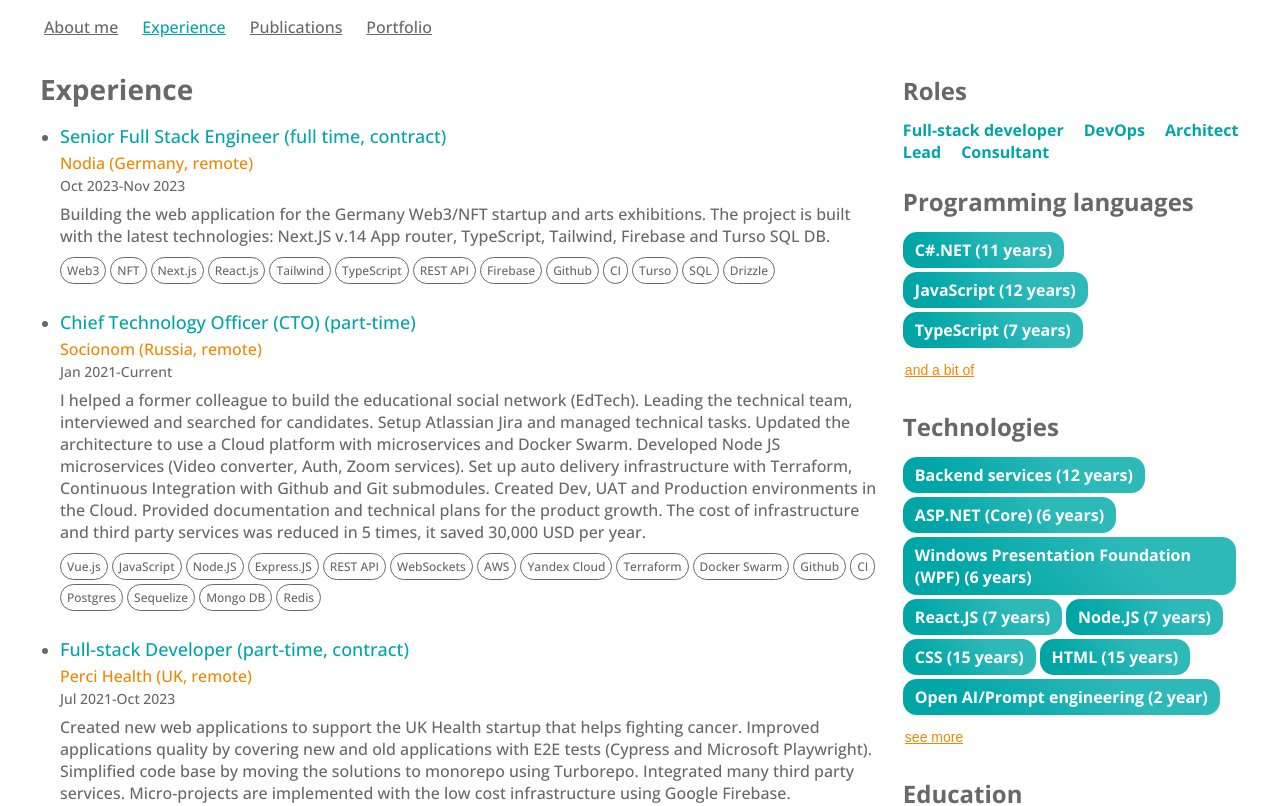
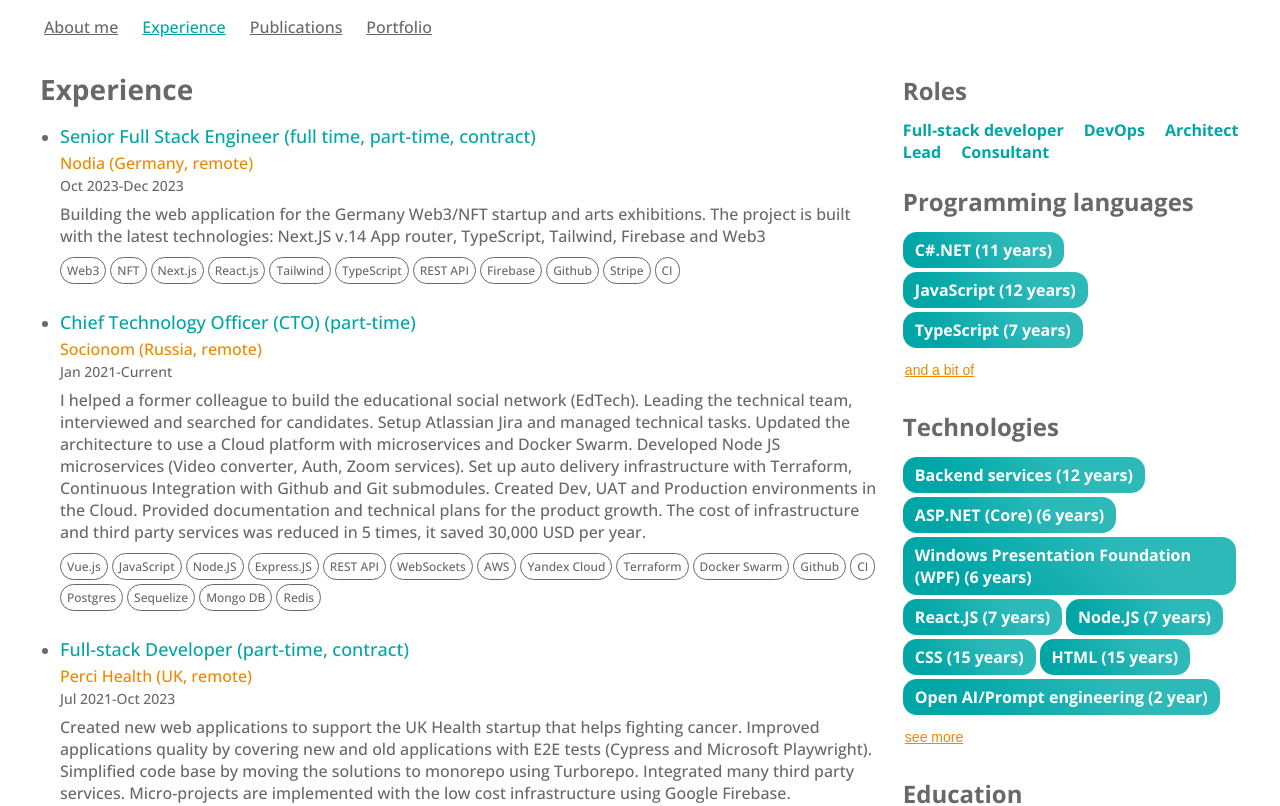
Before and after one commit to ArturAmpilogov/me, a Next.js app: page /experience in a window 1280 px wide. Shown: the top 806 px of the page. Built offline with nearby package versions, Linux system fonts and the light colour scheme.

Commit message:
Unoptimize dynamic images

```diff
--- a/app/portfolio/Portfolio/index.tsx
+++ b/app/portfolio/Portfolio/index.tsx
@@ -27,6 +27,7 @@
               className={styles.image}
               alt={`${name} image ${i}`}
               src={src}
+              unoptimized={src.endsWith(".webp")}
               fill
               sizes={imageSizes({
                 desktop: `${imageMaxWidth}px`,
--- a/data/experience.ts
+++ b/data/experience.ts
@@ -2,11 +2,11 @@
 
 export const experience: IExperience[] = [
   {
-    position: "Senior Full Stack Engineer (full time, contract)",
+    position: "Senior Full Stack Engineer (full time, part-time, contract)",
     organization: "Nodia (Germany, remote)",
-    duration: { start: "Oct 2023", end: "Nov 2023" },
+    duration: { start: "Oct 2023", end: "Dec 2023" },
     description:
-      "Building the web application for the Germany Web3/NFT startup and arts exhibitions. The project is built with the latest technologies: Next.JS v.14 App router, TypeScript, Tailwind, Firebase and Turso SQL DB.",
+      "Building the web application for the Germany Web3/NFT startup and arts exhibitions. The project is built with the latest technologies: Next.JS v.14 App router, TypeScript, Tailwind, Firebase and Web3",
     tags: [
       "Web3",
       "NFT",
@@ -17,10 +17,8 @@
       "REST API",
       "Firebase",
       "Github",
+      "Stripe",
       "CI",
-      "Turso",
-      "SQL",
-      "Drizzle",
     ],
   },
   {
```
